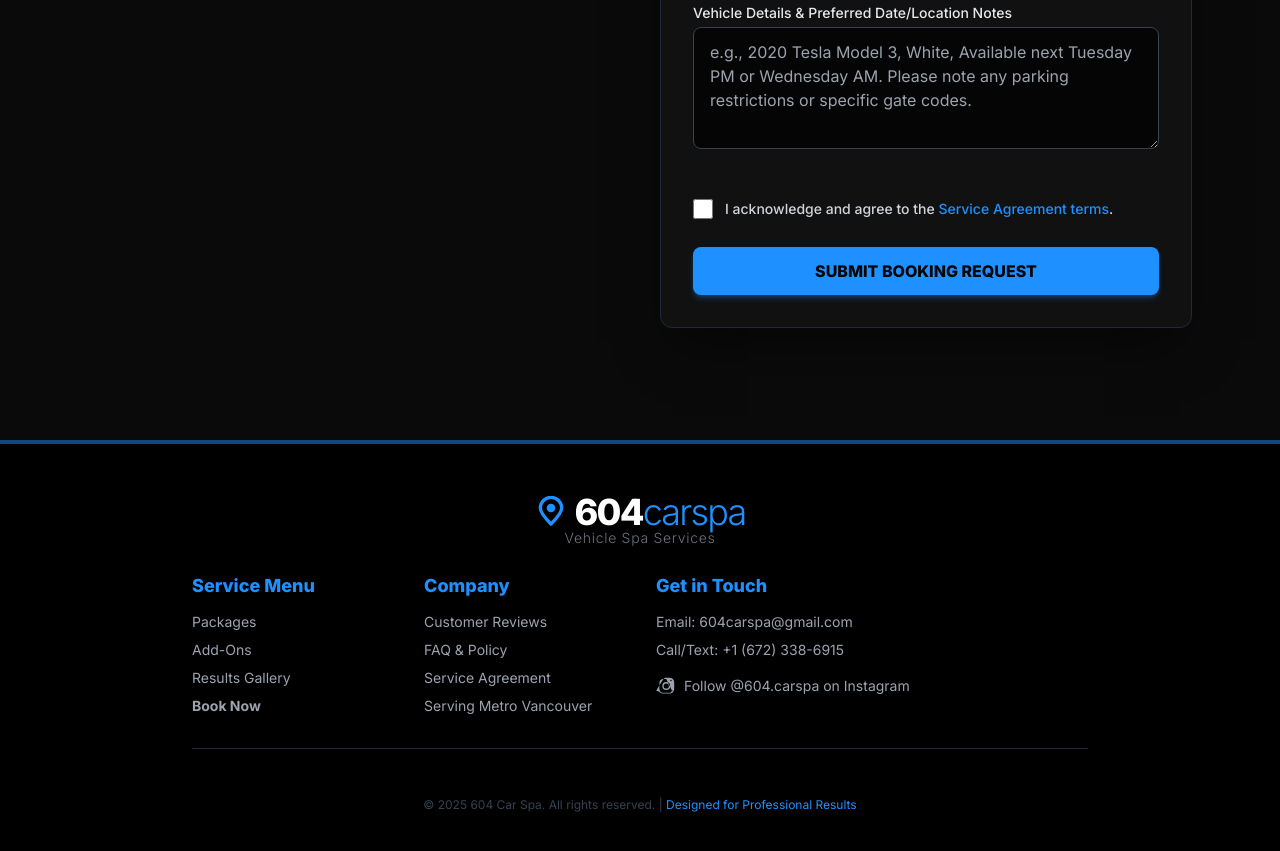
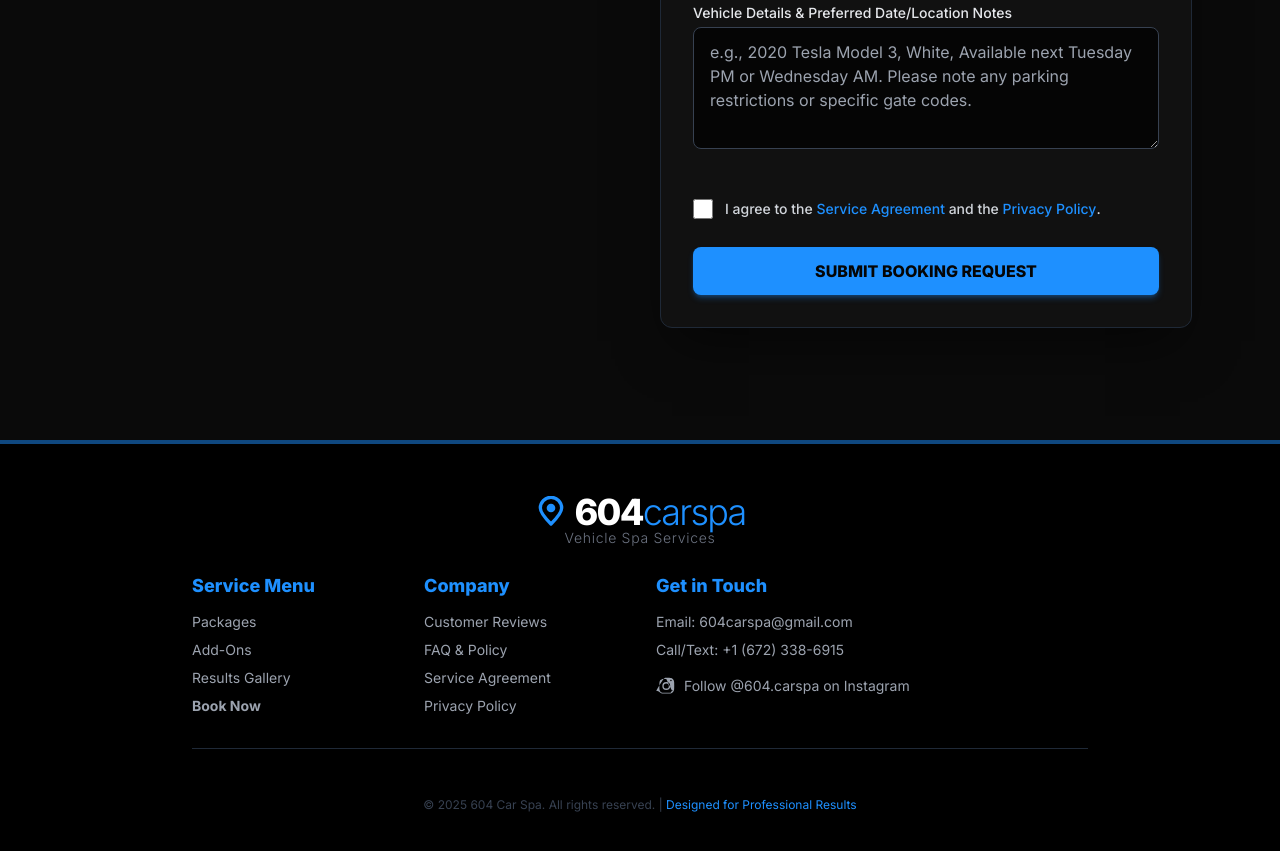
Before and after one commit to 604carspa/604-car-spa-website, a plain HTML site: page Index.html in a window 1280 px wide. Shown: the part 8288-9139 px from the top of the page. Drawn offline with nearby package versions, Linux system fonts and the light colour scheme; a web font is replaced by a local one.

Commit message:
Update Index.html

```diff
--- a/Index.html
+++ b/Index.html
@@ -1162,7 +1162,8 @@
                             <div class="pt-4">
                                 <label class="flex items-center space-x-3">
                                     <input type="checkbox" id="agree_terms" name="agree_terms" required class="h-5 w-5 bg-dark-bg border-gray-700 rounded transition duration-150">
-                                    <span class="text-sm text-gray-300 font-medium terms-link-container">I acknowledge and agree to the <a href="#" onclick="showModal(); return false;" class="text-primary-blue hover:underline">Service Agreement terms</a>.</span>
+                                    <!-- UPDATED: Added Privacy Policy link here -->
+                                    <span class="text-sm text-gray-300 font-medium terms-link-container">I agree to the <a href="#" onclick="showModal(); return false;" class="text-primary-blue hover:underline">Service Agreement</a> and the <a href="privacy_policy.md" target="_blank" class="text-primary-blue hover:underline">Privacy Policy</a>.</span>
                                 </label>
                             </div>
 
@@ -1208,7 +1209,8 @@
                         <li><a href="#reviews" class="text-gray-400 hover:text-white transition">Customer Reviews</a></li>
                         <li><a href="#faq" class="text-gray-400 hover:text-white transition">FAQ & Policy</a></li>
                         <li><a href="#" onclick="showModal(); return false;" class="text-gray-400 hover:text-white transition">Service Agreement</a></li>
-                        <li><p class="text-gray-400">Serving Metro Vancouver</p></li>
+                        <!-- UPDATED: Added Privacy Policy link here -->
+                        <li><a href="privacy_policy.md" target="_blank" class="text-gray-400 hover:text-white transition">Privacy Policy</a></li>
                     </ul>
                 </div>
 
@@ -1565,10 +1567,10 @@
                 toggleAddons(); // Initial run
             }
             setupGalleryTabs();
+            // Kick off lazy loading for elements below the viewport
+            lazyLoadImages();
             // Start the Before/After Carousel
             startHeroCarousel();
-            // Kick off lazy loading for elements below the viewport
-            lazyLoadImages();
         });
     </script>
 </body>
```
